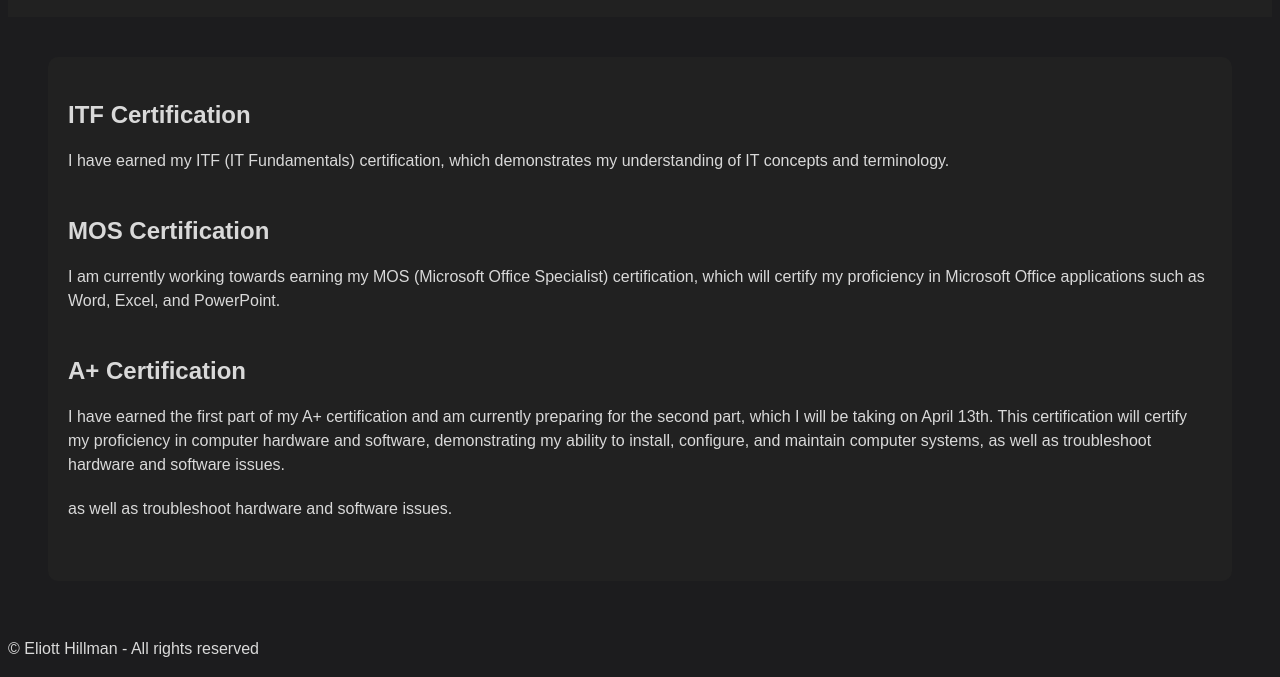
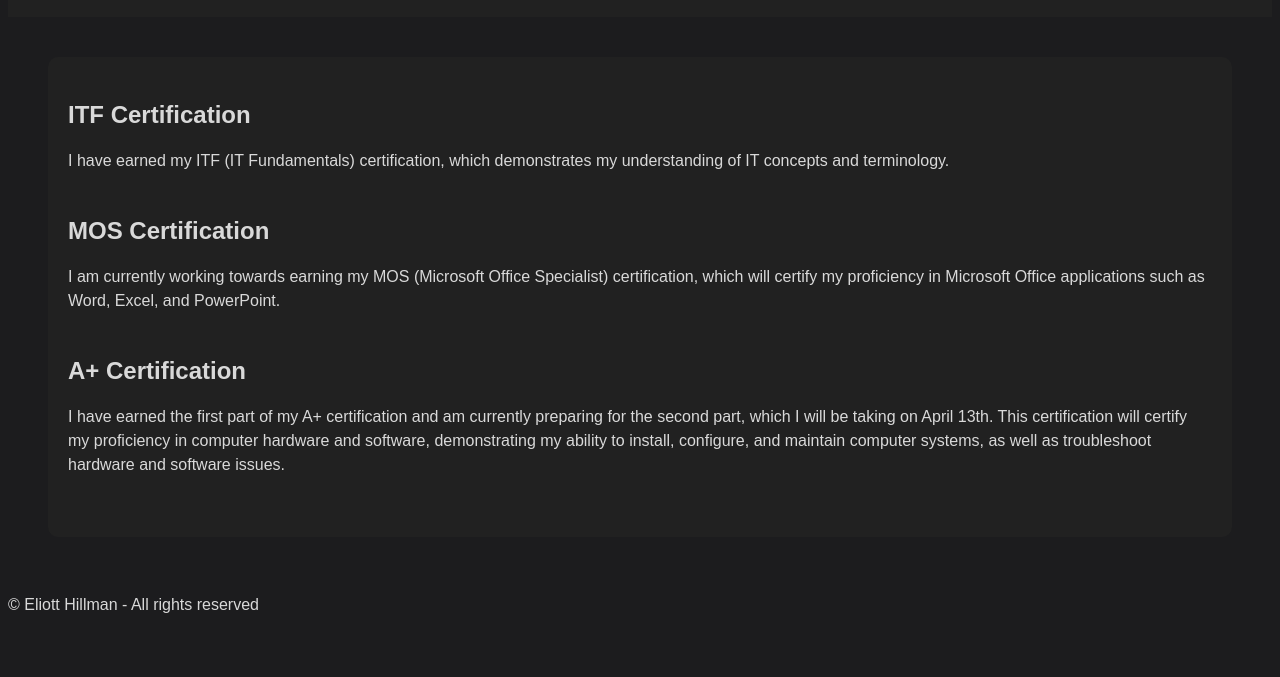
Before and after one commit to aprunge/aprunge.github.io, a plain HTML site: page education.html in a window 1280 px wide. Shown: the part 125-802 px from the top of the page. Drawn offline with Linux system fonts and the light colour scheme.

Commit message:
Update education.html

```diff
--- a/education.html
+++ b/education.html
@@ -37,7 +37,7 @@
 
     <section>
       <h2>A+ Certification</h2>
-      <p>I have earned the first part of my A+ certification and am currently preparing for the second part, which I will be taking on April 13th. This certification will certify my proficiency in computer hardware and software, demonstrating my ability to install, configure, and maintain computer systems, as well as troubleshoot hardware and software issues.</p> as well as troubleshoot hardware and software issues.</p>
+      <p>I have earned the first part of my A+ certification and am currently preparing for the second part, which I will be taking on April 13th. This certification will certify my proficiency in computer hardware and software, demonstrating my ability to install, configure, and maintain computer systems, as well as troubleshoot hardware and software issues.</p>
 </section>
 </div>
 </div>
```
